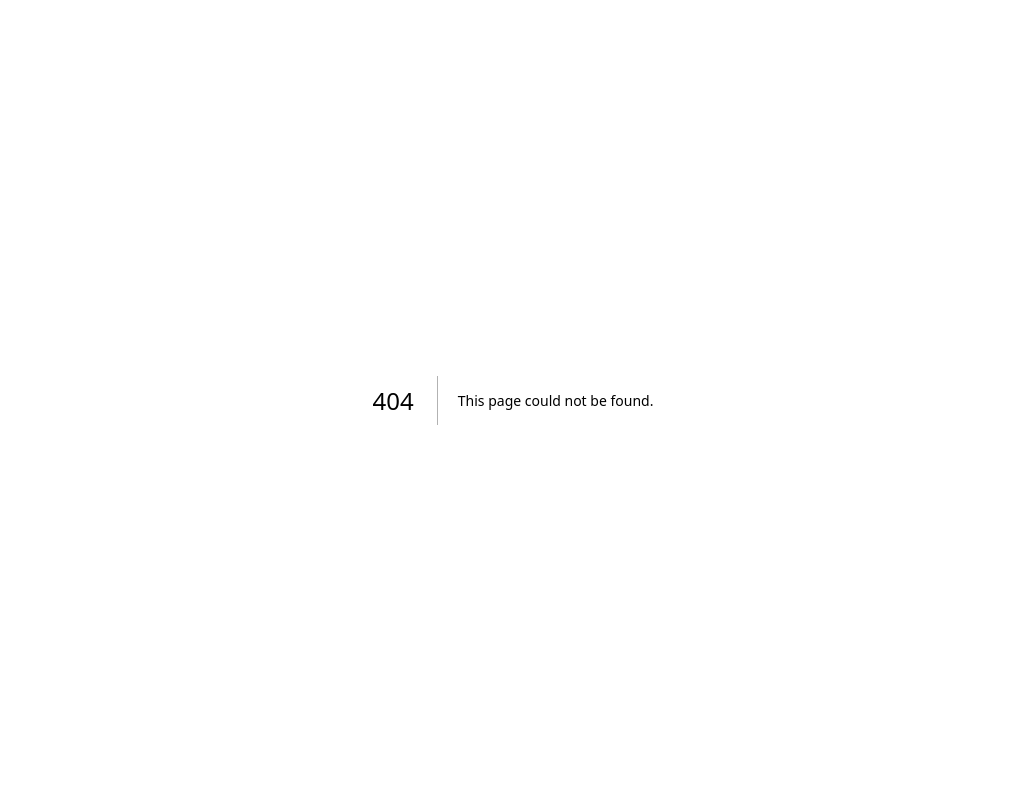
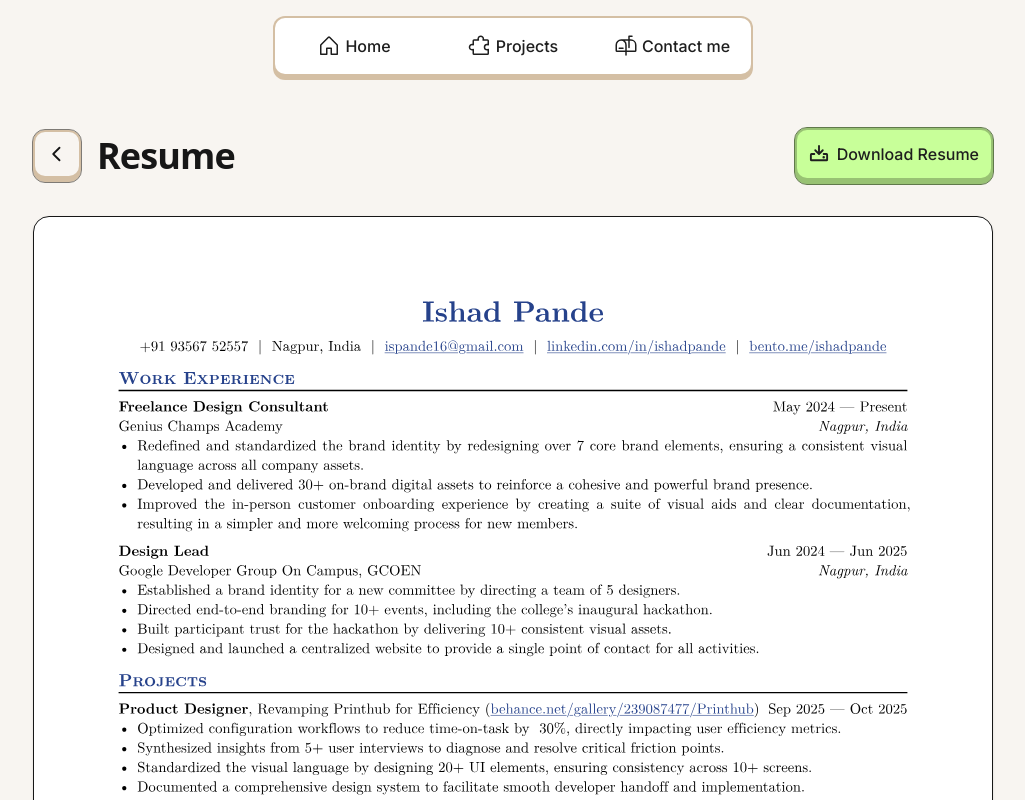
Before and after one commit to IshadP/Portfolio, a Next.js app: page /resume in a window 1280 px wide. Before the commit this address had no page. Shown: the top 800 px of the page, without its empty margins (127-1152 px from the left). Built offline with nearby package versions, Linux system fonts and the light colour scheme.

Commit message:
added resume and download; added resume files

```diff
--- a/next.config.ts
+++ b/next.config.ts
@@ -2,7 +2,7 @@ import type { NextConfig } from "next";
 
 const nextConfig: NextConfig = {
   /* config options here */
-  // output: "export",
+  output: "export",
 };
 
 export default nextConfig;
--- a/src/app/layout.tsx
+++ b/src/app/layout.tsx
@@ -24,14 +24,14 @@ export const metadata: Metadata = {
   openGraph: {
     type: "website",
     locale: "en_US",
-    url: "https://ishad.pande", // Placeholder - user should update if they have a domain
-    title: "Ishad Pande | Product Designer & Developer",
+    url: "https://ishadpande.com", // Placeholder - user should update if they have a domain
+    title: "Ishad Pande | Product Designer",
     description: "Product designer who codes, specializing in digital interfaces and interactive prototypes.",
     siteName: "Ishad Pande Portfolio",
   },
   twitter: {
     card: "summary_large_image",
-    title: "Ishad Pande | Product Designer & Developer",
+    title: "Ishad Pande | Product Designer",
     description: "Product designer who codes, specializing in digital interfaces and interactive prototypes.",
     creator: "@ishadpande",
   },
--- a/src/app/page.tsx
+++ b/src/app/page.tsx
@@ -22,7 +22,7 @@ export default function Home() {
           <h1 className="text-8xl font-bold leading-[100%] sm:p-6 p-6 pt-20 tracking-[-0.24rem] text-center">Ishad Pande</h1>
           <div className="flex gap-2 flex-col w-full justify-center items-center sm:flex-row pb-16">
             <Button variant="primary" href="mailto:ispande16@gmail.com" rightIcon="ArrowUpRightIcon">Let&apos;s Talk</Button>
-            <Button variant="secondary">View Resume</Button>
+            <Button variant="secondary" href="/resume">View Resume</Button>
             <Button variant="outline" href="#curated-projects" leftIcon="CaretDownIcon">Jump to projects</Button>
           </div>
         </div>
--- /dev/null
+++ b/src/app/resume/page.tsx
@@ -0,0 +1,42 @@
+"use client";
+
+import Button from "@/components/button";
+import NavBar from "@/components/nav-bar";
+
+export default function ResumePage() {
+    return (
+        <main className="min-h-screen bg-background flex flex-col items-center w-full">
+            <div className="sticky top-0 z-50 w-full flex justify-center sm:py-4">
+                <NavBar />
+            </div>
+
+            <div className="max-w-5xl w-full flex flex-col items-center p-4 md:p-8 gap-8">
+                <div className="flex justify-between items-center w-full">
+                    <div className="flex items-center gap-4">
+                        <Button variant="secondary" href="/" leftIcon="CaretLeftIcon" isOnlyIcon> </Button>
+                        <h1 className="text-4xl font-bold tracking-tight">Resume</h1>
+                    </div>
+                    <Button
+                        variant="primary"
+                        href="/Ishad_Pande_Resume.pdf"
+                        // @ts-ignore - download is not in common Button props but we want it for the anchor
+                        download="Ishad_Pande_Resume.pdf"
+                        leftIcon="DownloadIcon"
+
+                    >
+                        Download Resume
+                    </Button>
+                </div>
+
+                <div className="w-full bg-white rounded-2xl shadow-sm border border-border p-4 sm:p-8 overflow-hidden">
+                    {/* eslint-disable-next-line @next/next/no-img-element */}
+                    <img
+                        src="/resume.svg"
+                        alt="Ishad Pande Resume"
+                        className="w-full h-auto"
+                    />
+                </div>
+            </div>
+        </main>
+    );
+}
--- a/src/components/button.tsx
+++ b/src/components/button.tsx
@@ -29,6 +29,7 @@ interface BaseProps {
   rightIcon?: ReactNode | string;
   className?: string;
   fullWidth?: boolean;
+  isOnlyIcon?: boolean;
 }
 
 // Combine with standard button props (excluding isLoading)
@@ -43,6 +44,7 @@ export default function Button({
   rightIcon,
   disabled,
   fullWidth = false,
+  isOnlyIcon: isOnlyIconProp,
   ...props
 }: ButtonProps) {
 
@@ -51,9 +53,9 @@ export default function Button({
     primary: "bg-btn-primary-base outline-btn-primary-border text-btn-primary-text hover:brightness-110 outline outline-1",
     secondary: "bg-btn-secondary-base outline-btn-secondary-border text-btn-secondary-text hover:brightness-105 outline outline-1",
     tertiary: "bg-btn-tertiary-base outline-btn-tertiary-border text-btn-tertiary-text hover:brightness-110 outline outline-1",
-    linkedin: "bg-[#024F79] outline-[#00456A] text-white hover:brightness-105 outline outline-1",
-    twitter: "bg-[#272727] outline-[#000000] text-white hover:brightness-105 outline outline-1",
-    email: "bg-[#BAC0B5] outline-[#1e1e1e] text-black hover:brightness-105 outline outline-1",
+    linkedin: "bg-[#024F79] outline-[#00456A] text-white hover:brightness-110 outline outline-1",
+    twitter: "bg-[#272727] outline-[#000000] text-white hover:brightness-110 outline outline-1",
+    email: "bg-[#BAC0B5] outline-[#1e1e1e] text-black hover:brightness-90 outline outline-1",
     outline: "font-semibold text-btn-primary-text hover:brightness-110 sm:hidden block"
   };
 
@@ -86,14 +88,19 @@ export default function Button({
     transition: { duration: 0, type: "tween" as const, bounce: 0 },
   };
 
+  const isIconOnly = isOnlyIconProp || (!children && (leftIcon || rightIcon));
+
   // 5. Inner Content
   const content = (
-    <div className={`flex items-center gap-2 justify-center p-3 rounded-[10px] ${surfaceVariants[variant]}`}>
+    <div className={`
+      flex items-center justify-center rounded-[10px] ${surfaceVariants[variant]}
+      ${isIconOnly ? "p-3" : "p-3 gap-2"}
+    `}>
       {leftIcon && (
         <span className="flex items-center justify-center ">{renderIcon(leftIcon)}</span>
       )}
 
-      <span>{children}</span>
+      {children && <span>{children}</span>}
 
       {rightIcon && (
         <span className="flex items-center justify-center group-hover:rotate-45 transition-all">{renderIcon(rightIcon)}</span>
@@ -110,6 +117,7 @@ export default function Button({
       <MotionLink
         href={href}
         {...animationProps}
+        {...props as any}
         className={baseClasses}
         {...(isExternal ? { target: "_blank", rel: "noopener noreferrer" } : {})}
       >
```
Also changed, not shown: public/resume.svg (added), 1 other file (tests, documents, lock files or other folders).
